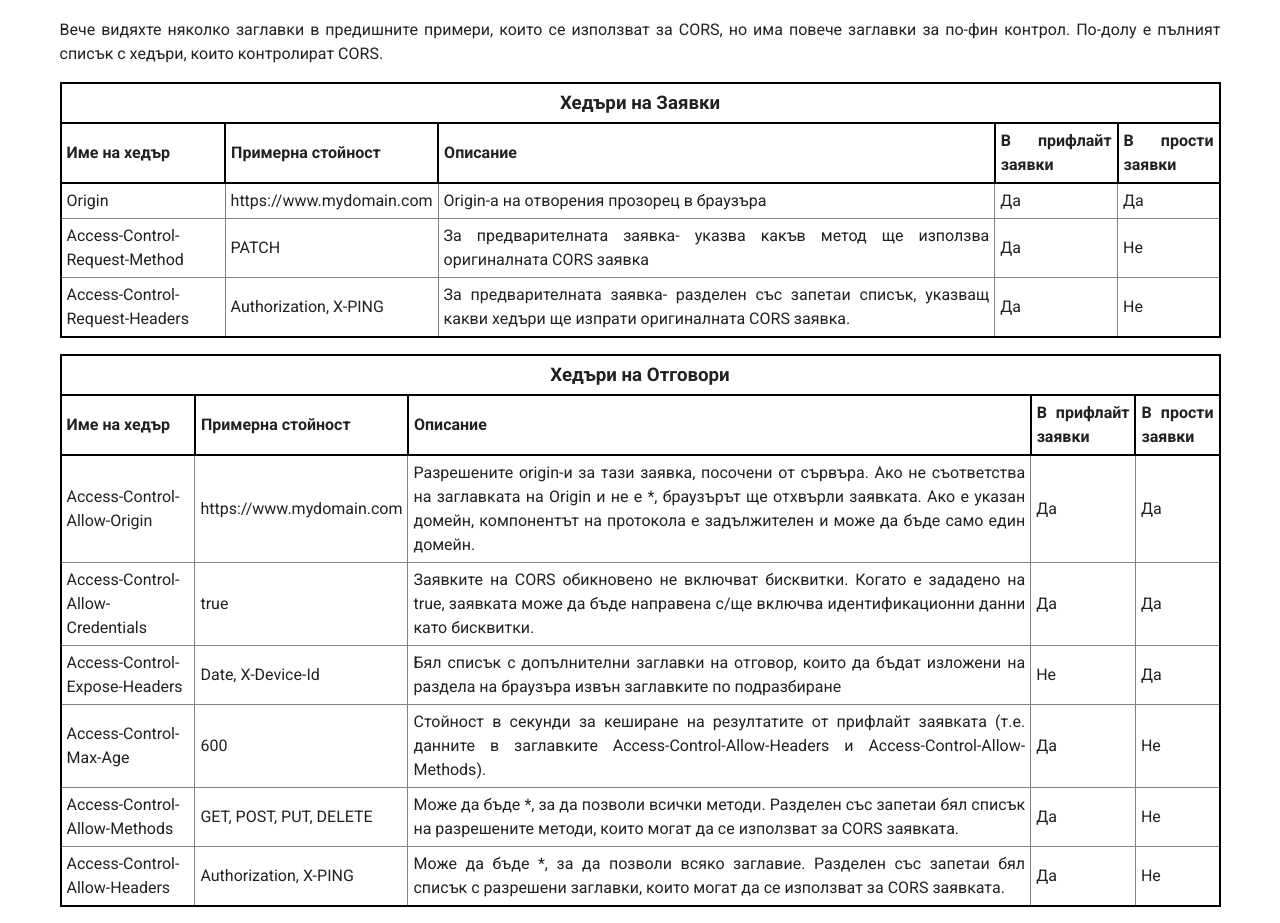
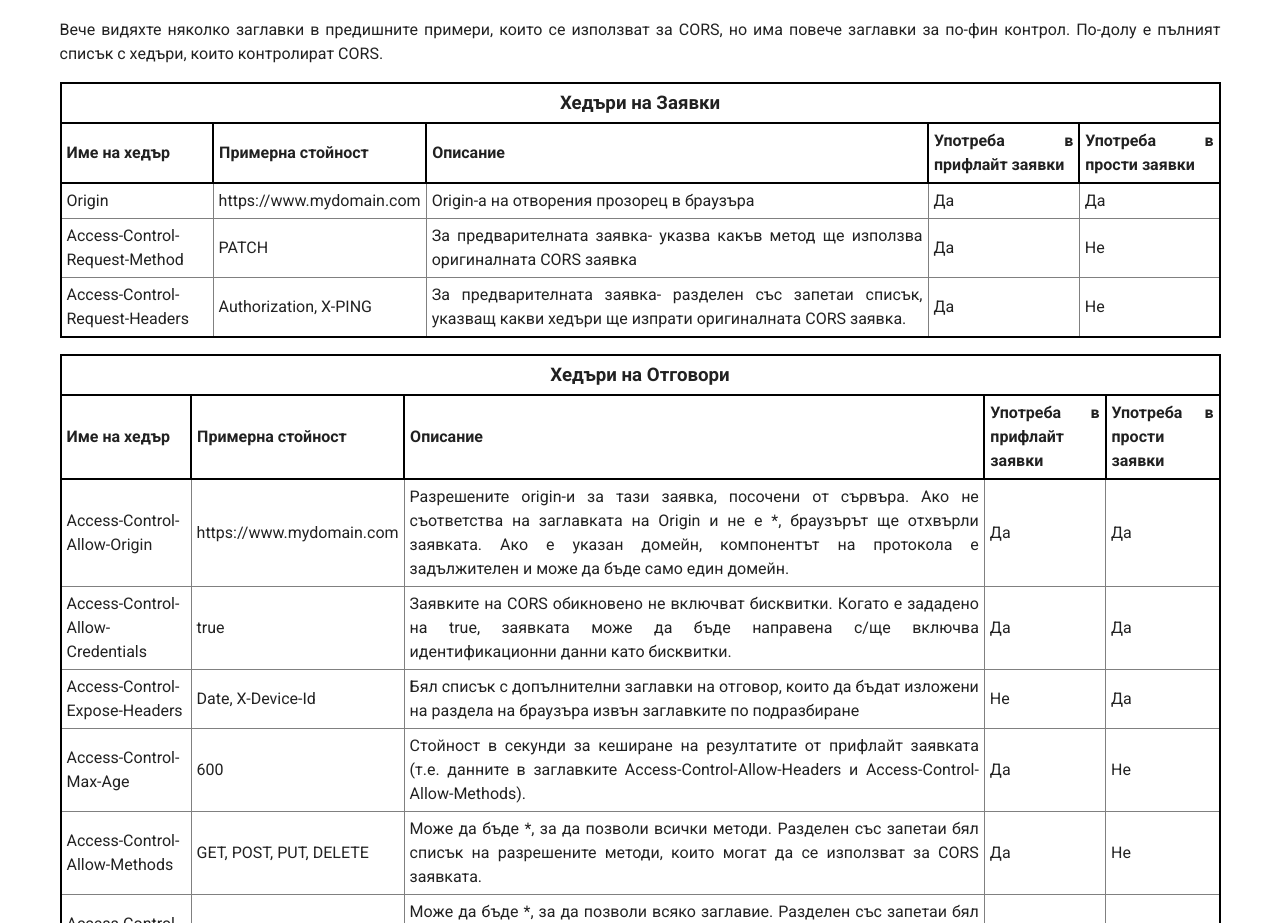
Before and after one commit to IsmailSalehCode/CORS-university_project, a Vue app: page /main-doc in a window 1280 px wide. Shown: the part 5432-6355 px from the top of the page. Built offline with nearby package versions, Linux system fonts and the light colour scheme.

Commit message:
в->Употреба в

```diff
--- a/src/components/ArticleCORS_AdvancedConfig.vue
+++ b/src/components/ArticleCORS_AdvancedConfig.vue
@@ -63,8 +63,8 @@ export default {
         "Име на хедър",
         "Примерна стойност",
         "Описание",
-        "В прифлайт заявки",
-        "В прости заявки",
+        "Употреба в прифлайт заявки",
+        "Употреба в прости заявки",
       ],
       requestHeaders: [
         {
```
